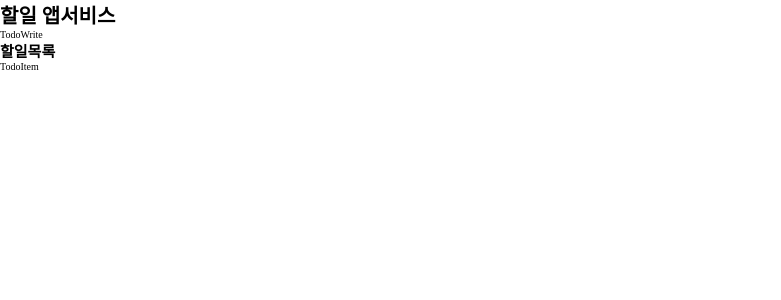
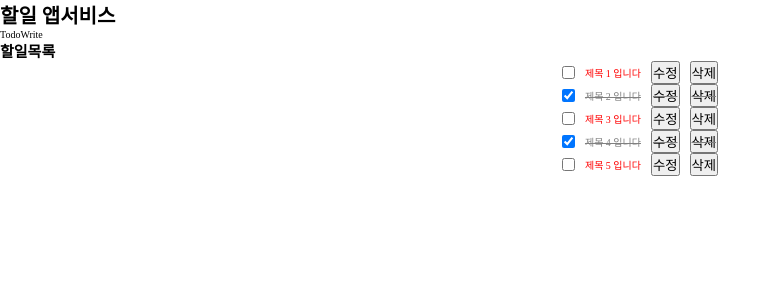
Before and after one commit to devgreact/til_react_cra_ts, a React (Create React App) app: page / in a window 1280 px wide. Shown: the top 300 px of the page, without its empty margins (0-781 px from the left). Built offline with nearby package versions, Linux system fonts and the light colour scheme.

Commit message:
[docs] todo 앱 제작하기

```diff
--- a/src/App.tsx
+++ b/src/App.tsx
@@ -1,21 +1,47 @@
 import { useState } from 'react';
 import TodoList from './components/todos/TodoList';
 import TodoWrite from './components/todos/TodoWrite';
+
+// 공통으로 사용하는 type 정의 및 interface 는 별도의 폴더에 보관하자.
 import { ITodoType, TodoType } from './types/todoType';
+
+// 테스트를 위한 목업 데이터 (/src/api/dummy.ts 추천)
+const initialTodos: TodoType[] = [
+  { id: 'a', title: '제목 1 입니다', completed: false },
+  { id: 'b', title: '제목 2 입니다', completed: true },
+  { id: 'c', title: '제목 3 입니다', completed: false },
+  { id: 'd', title: '제목 4 입니다', completed: true },
+  { id: 'e', title: '제목 5 입니다', completed: false },
+];
 
 function App(): JSX.Element {
   // ts 자리
   // {id: "", title: "", completed:false}
-  const [todos, setTodos] = useState<(ITodoType | TodoType)[]>([]);
+  const [todos, setTodos] = useState<(ITodoType | TodoType)[]>(initialTodos);
 
   // todos 를 업데이트 하는 함수
   const handleTodoUpdate = (): void => {
     // setTodos(???)
   };
   // todo 목록에서 실행할 함수들
-  const onToggle = (): void => {};
-  const onDelte = (): void => {};
-  const onEdit = (): void => {};
+  const onToggle = (id: string): void => {
+    console.log('onToggle : ', id);
+    // 전달 받은 ID 를 이용해서 map 으로 찾아서 id 가 같으면 completed 변경
+    const arr: TodoType[] = todos.map(todo =>
+      todo.id === id ? { ...todo, completed: !todo.completed } : todo,
+    );
+    setTodos(arr);
+  };
+  const onDelte = (id: string): void => {
+    console.log('onDelte : ', id);
+    // 전달 받은 ID 를 제외한 나머지 만 모아서 목록 변경
+    const arr: TodoType[] = todos.filter(todo => todo.id !== id);
+    setTodos(arr);
+  };
+
+  const onEdit = (): void => {
+    console.log('onEdit');
+  };
   // tsx 자리
   return (
     <div>
--- a/src/components/todos/TodoItem.tsx
+++ b/src/components/todos/TodoItem.tsx
@@ -1,11 +1,38 @@
+import { TodoType } from '@/types/todoType';
+import React from 'react';
+
 type TodoItemProps = {
-  onToggle: () => void;
-  onDelte: () => void;
+  todo: TodoType;
+  onToggle: (id: string) => void;
+  onDelte: (id: string) => void;
   onEdit: () => void;
 };
 
-const TodoItem = ({ onToggle, onDelte, onEdit }: TodoItemProps) => {
-  return <div>TodoItem</div>;
+const TodoItem = ({ todo, onToggle, onDelte, onEdit }: TodoItemProps) => {
+  // 수정은 별도의 입력창 구성으로 수정 후 값 만 업데이트
+  const handleEdit = () => {
+    console.log('여기에서 내용을 수정하는 기능 작성 후 완료된 데이터 전송');
+    onEdit();
+  };
+
+  // CSS 객체 만들기
+  const liStyle: React.CSSProperties = {
+    display: 'flex',
+    gap: '10px',
+    alignItems: 'center',
+    justifyContent: 'center',
+    color: todo.completed ? 'gray' : 'red',
+    textDecoration: todo.completed ? 'line-through' : 'none',
+  };
+
+  return (
+    <li style={liStyle}>
+      <input type="checkbox" onChange={() => onToggle(todo.id)} checked={todo.completed} />
+      <span>{todo.title}</span>
+      <button onClick={handleEdit}>수정</button>
+      <button onClick={() => onDelte(todo.id)}>삭제</button>
+    </li>
+  );
 };
 
 export default TodoItem;
--- a/src/components/todos/TodoList.tsx
+++ b/src/components/todos/TodoList.tsx
@@ -3,8 +3,8 @@
 
 type TodoListProps = {
   todos: TodoType[];
-  onToggle: () => void;
-  onDelte: () => void;
+  onToggle: (id: string) => void;
+  onDelte: (id: string) => void;
   onEdit: () => void;
 };
 
@@ -12,7 +12,25 @@
   return (
     <div>
       <h2>할일목록</h2>
-      <TodoItem onToggle={onToggle} onDelte={onDelte} onEdit={onEdit} />
+      {todos.length === 0 ? (
+        <p>목록이 없습니다.</p>
+      ) : (
+        <ul>
+          {todos.map(item => (
+            <TodoItem
+              key={item.id}
+              todo={item}
+              onToggle={onToggle}
+              onDelte={onDelte}
+              onEdit={onEdit}
+            />
+          ))}
+        </ul>
+      )}
+
+      {/* 할일 즉 todos 는 여러개의 item 으로 구성된 배열이다. map 으로 출력 */}
+
+      {/* <TodoItem onToggle={onToggle} onDelte={onDelte} onEdit={onEdit} /> */}
     </div>
   );
 };
--- a/src/types/todoType.ts
+++ b/src/types/todoType.ts
@@ -1,8 +1,8 @@
 // 1.  type 으로 하겠다.
-export type TodoType = { id: string; titel: string; completed: boolean };
+export type TodoType = { id: string; title: string; completed: boolean };
 // 2. interface 으로 하겠다.
 export interface ITodoType {
   id: string;
-  titel: string;
+  title: string;
   completed: boolean;
 }
```
Also changed, not shown: 1 other file (tests, documents, lock files or other folders).
